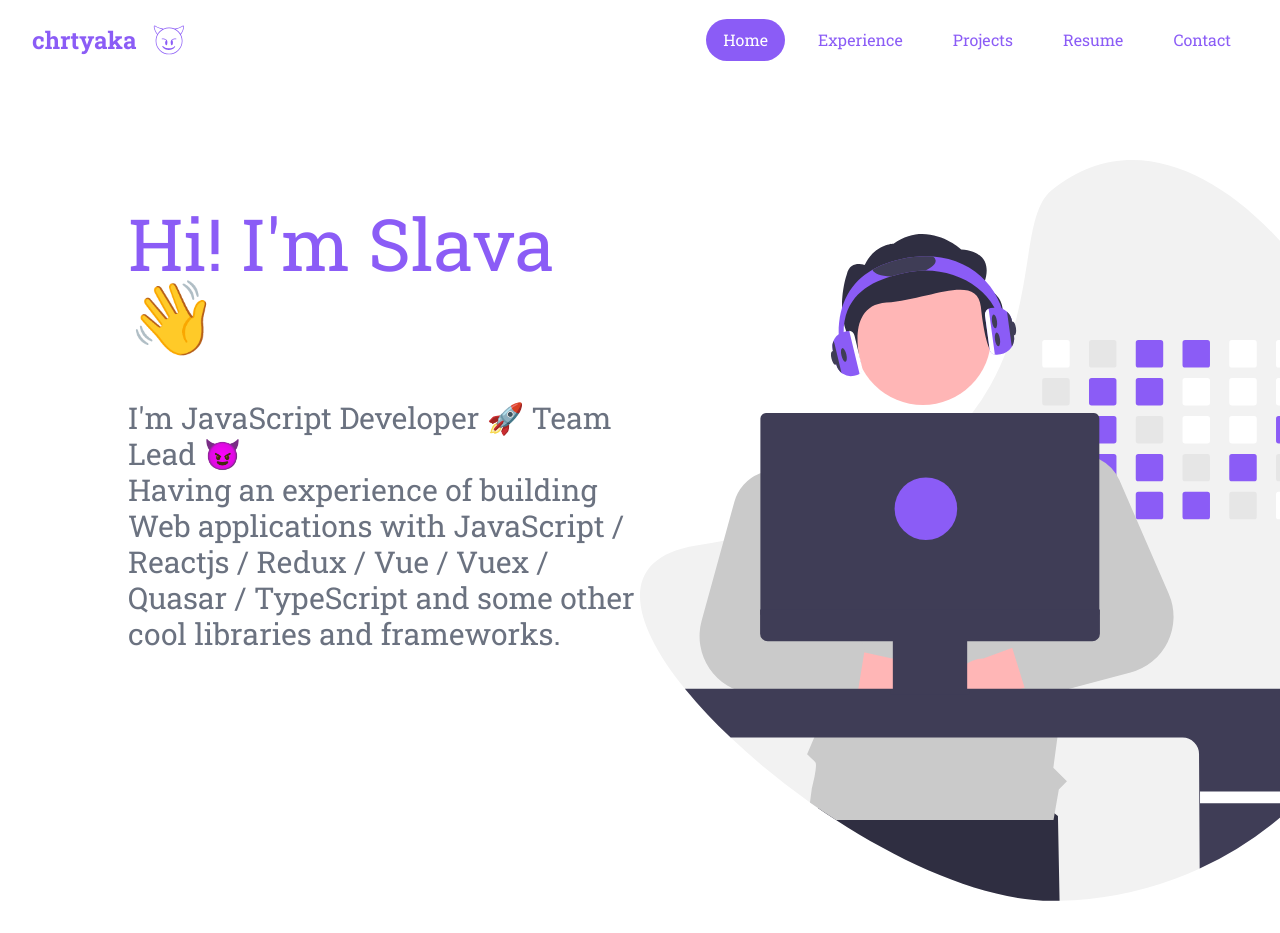
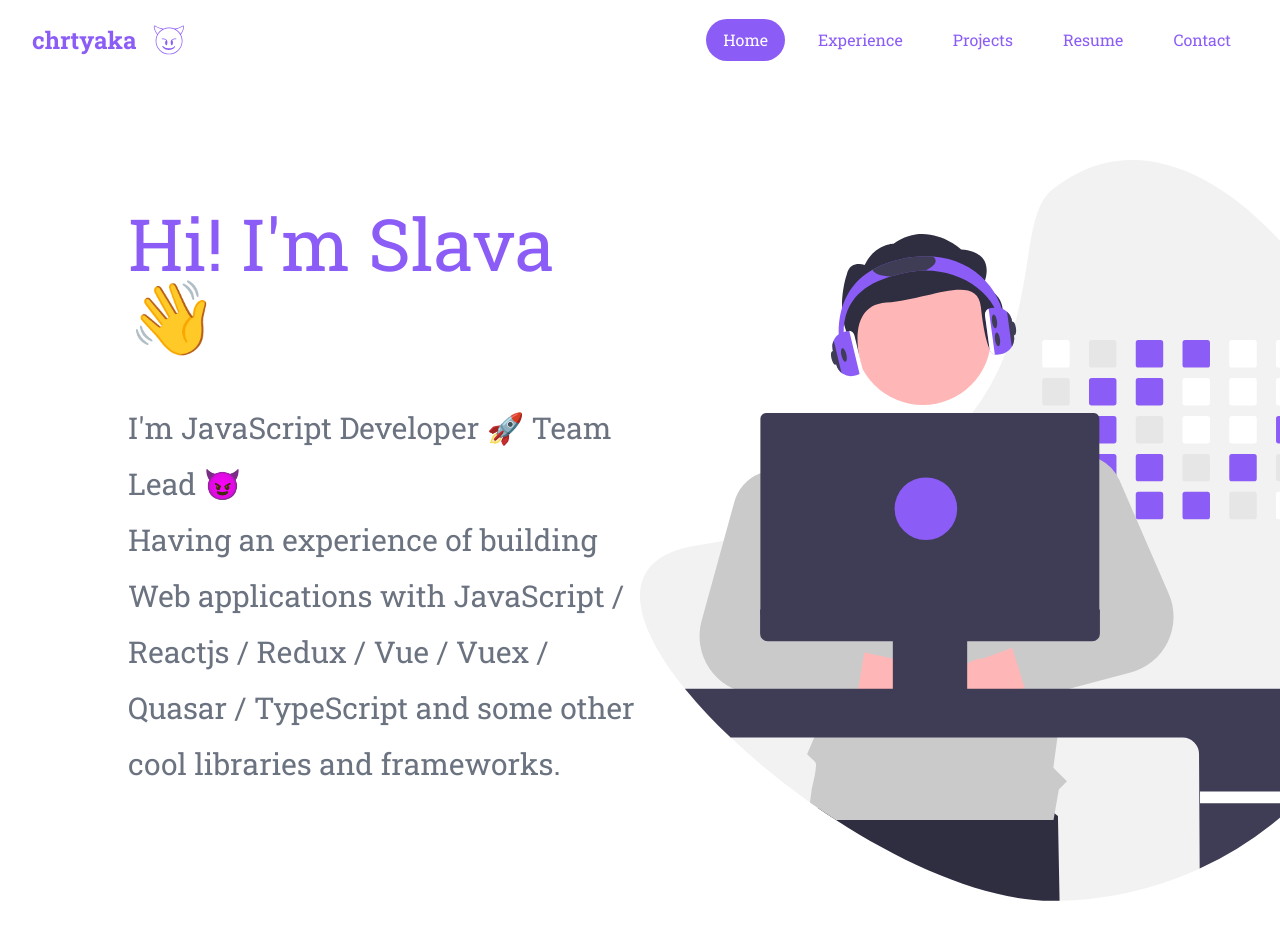
Before and after one commit to Chrtyaka/personal, a Next.js app: page / in a window 1280 px wide. Shown: the top 933 px of the page. Built offline with nearby package versions, Linux system fonts and the light colour scheme.

Commit message:
style: Extend tailwind leading

```diff
--- a/components/sections/bio/index.tsx
+++ b/components/sections/bio/index.tsx
@@ -8,7 +8,7 @@ export const SectionBio = () => {
 					<h1 className='text-7xl mt-12 mb-12 text-purple-500'>
 						Hi! I'm Slava 👋
 					</h1>
-					<p className='text-3xl text-gray-500 font-normal leading-16 mb-4'>
+					<p className='text-3xl text-gray-500 font-normal leading-13 mb-4'>
 						I'm JavaScript Developer 🚀 Team Lead 😈 <br />
 						Having an experience of building Web applications with JavaScript /
 						Reactjs / Redux / Vue / Vuex / Quasar / TypeScript and some other
--- a/tailwind.config.js
+++ b/tailwind.config.js
@@ -5,6 +5,11 @@ module.exports = {
 		extend: {
 			screens: {
 				'3xl': '1920px',
+			},
+			lineHeight: {
+				12: '3rem',
+				13: '3.5rem',
+				14: '4rem',
 			},
 		},
 		zIndex: {
```
